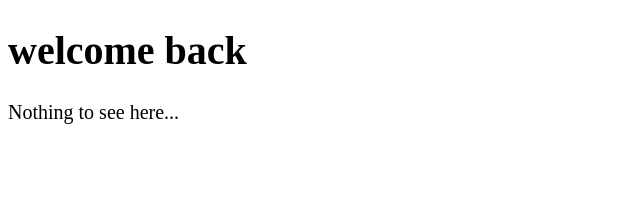
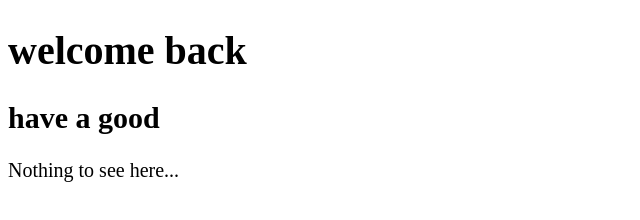
Before and after one commit to nniro3132/demo, a plain HTML site: page index.html in a window 1280 px wide. Shown: the whole page, without its empty margins (0-640 px from the left). Drawn offline with Linux system fonts and the light colour scheme.

Commit message:
update index.html

```diff
--- a/index.html
+++ b/index.html
@@ -5,7 +5,7 @@
   <meta http-equiv="X-UA-Compatible" content="IE=Edge">
   <meta name="viewport" content="width=device-width, initial-scale=1">
 
-  <title>HTML</title>
+  <title>new wab</title>
 
   <!-- HTML -->
 
@@ -16,6 +16,7 @@
 
 <body>
   <h1>welcome back </h1>
+  <h2>have a good </h2>
   <p>Nothing to see here...</p>
   <!-- Project -->
   <script src="main.js"></script>
```
